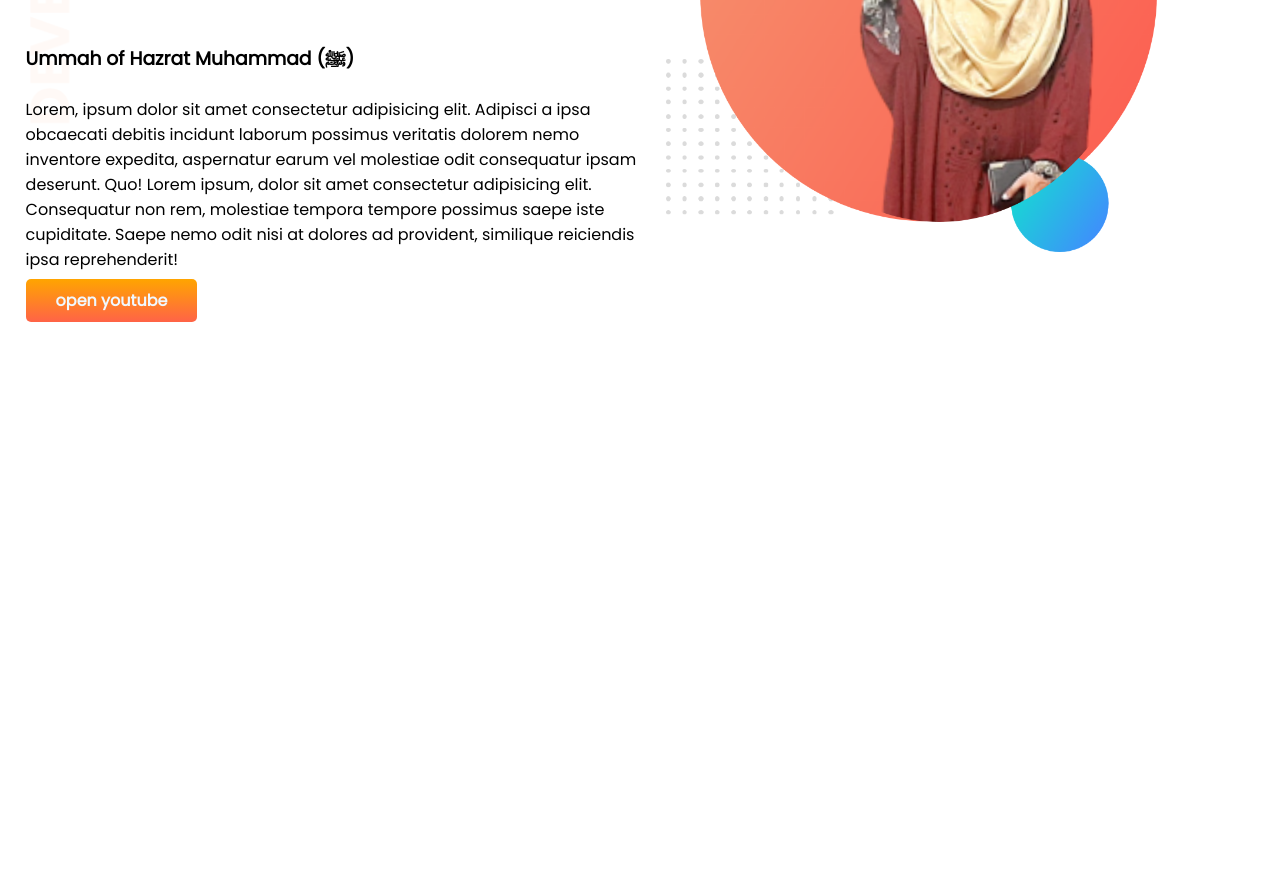
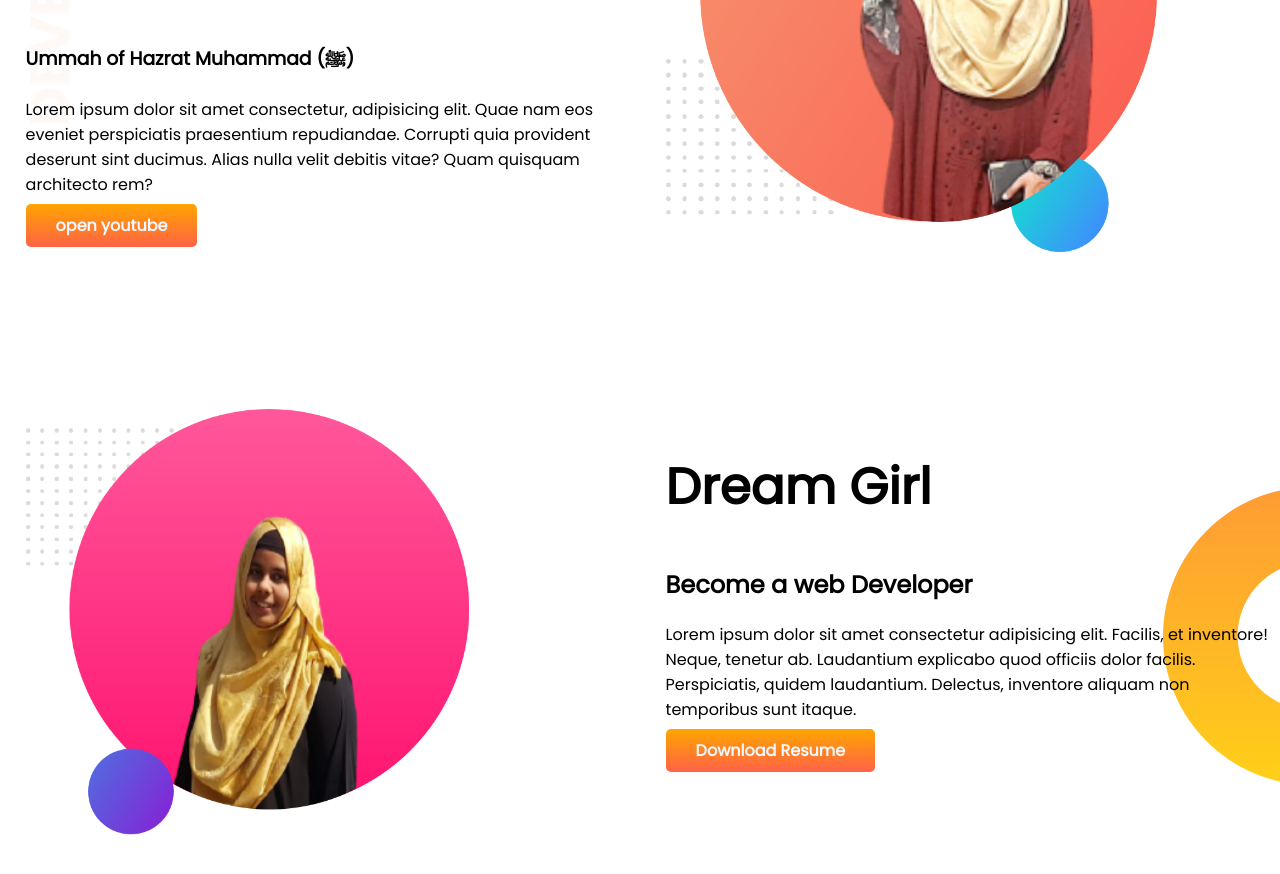
Before and after one commit to sayma078/sayma_portfolio, a plain HTML site: page index.html in a window 1280 px wide. Shown: the part 236-1110 px from the top of the page. Before the commit the page ends 800 px from the top, so only its background shows below. Drawn offline with Linux system fonts and the light colour scheme.

Commit message:
section 2 added

```diff
--- a/index.html
+++ b/index.html
@@ -16,12 +16,26 @@
     <h1>Welcome To</h1>
     <h1> <span class="sayma">Somaya Sayma's</span>  World </h1>
     <h3>Ummah of Hazrat Muhammad (ﷺ)</h3>
-    <p>Lorem, ipsum dolor sit amet consectetur adipisicing elit. Adipisci a ipsa obcaecati debitis incidunt laborum possimus veritatis dolorem nemo inventore expedita, aspernatur earum vel molestiae odit consequatur ipsam deserunt. Quo! Lorem ipsum, dolor sit amet consectetur adipisicing elit. Consequatur non rem, molestiae tempora tempore possimus saepe iste cupiditate. Saepe nemo odit nisi at dolores ad provident, similique reiciendis ipsa reprehenderit!</p>
+    <p>Lorem ipsum dolor sit amet consectetur, adipisicing elit. Quae nam eos eveniet perspiciatis praesentium repudiandae. Corrupti quia provident deserunt sint ducimus. Alias nulla velit debitis vitae? Quam quisquam architecto rem?</p>
     <a class="class-button" target="_blank" href="https://www.youtube.com/">open youtube</a>
 </div>
 <div class="class1">
     <img src="my image/sayma pic with -bg.png" alt="">
  </div>
 </section>
+
+<section class="dream-big">
+    <div class="class1">
+        <img src="my image/New Project.png" alt="">
+    </div>
+    <div class="class1">
+        <h1>Dream Girl</h1>
+        <h2>Become a web Developer </h2>
+        <p>Lorem ipsum dolor sit amet consectetur adipisicing elit. Facilis, et inventore! Neque, tenetur ab. Laudantium explicabo quod officiis dolor facilis. Perspiciatis, quidem laudantium. Delectus, inventore aliquam non temporibus sunt itaque.</p>
+        <a class="class-button" target="_blank" href="">Download Resume</a>
+    </div>
+
+
+</section>
 </body>
 </html>
--- a/style.css
+++ b/style.css
@@ -10,6 +10,7 @@ body{
     }
     section{
         display: flex;
+    margin-bottom: 150px;
     }
     .class1{
         width: 50%;
@@ -31,3 +32,8 @@ body{
         background-repeat: no-repeat ;
 
     }
+    .dream-big{
+      background-image: url(images/dream-bg.png);
+        background-repeat: no-repeat;
+background-position: right;
+    }
```
